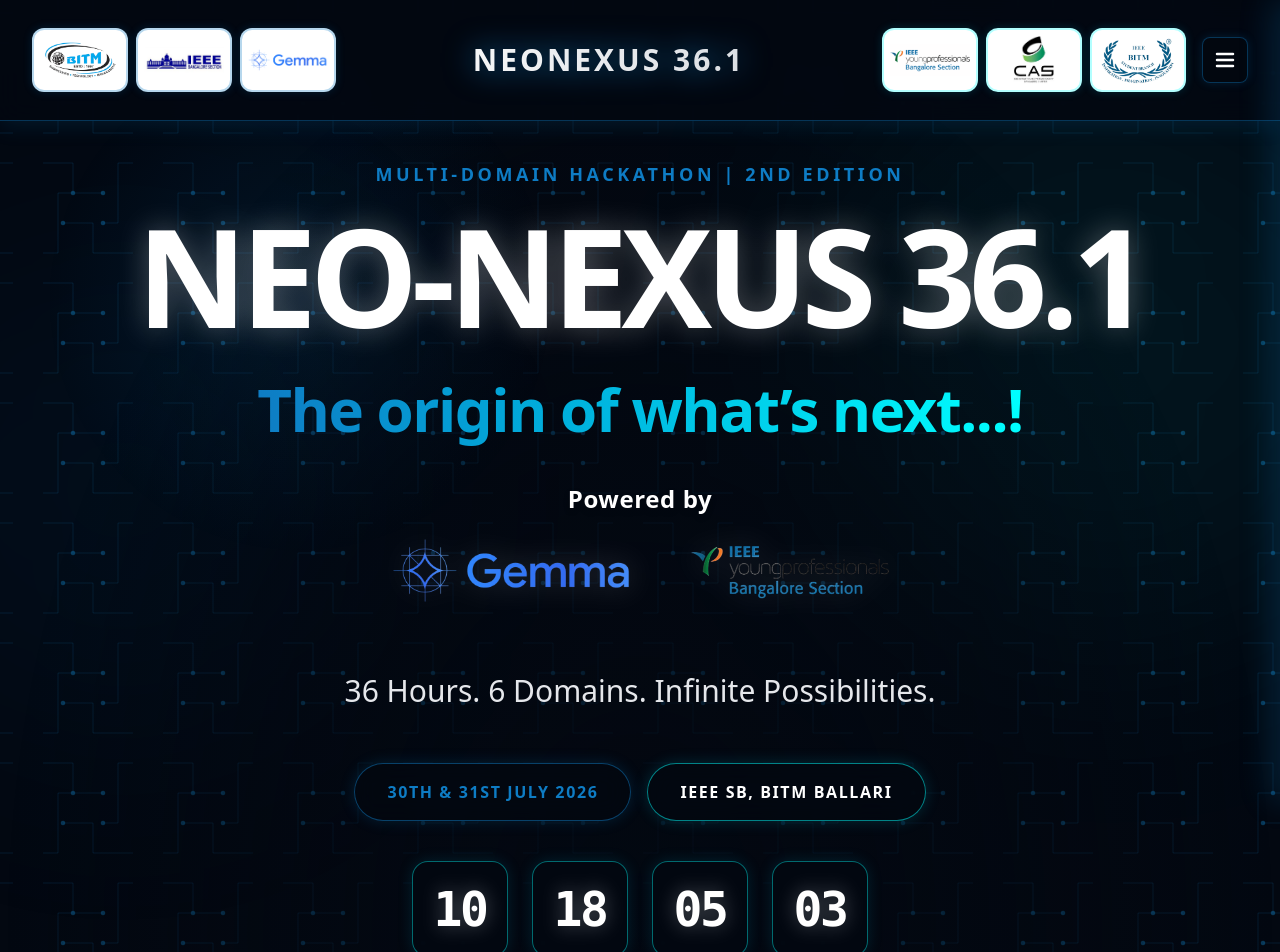
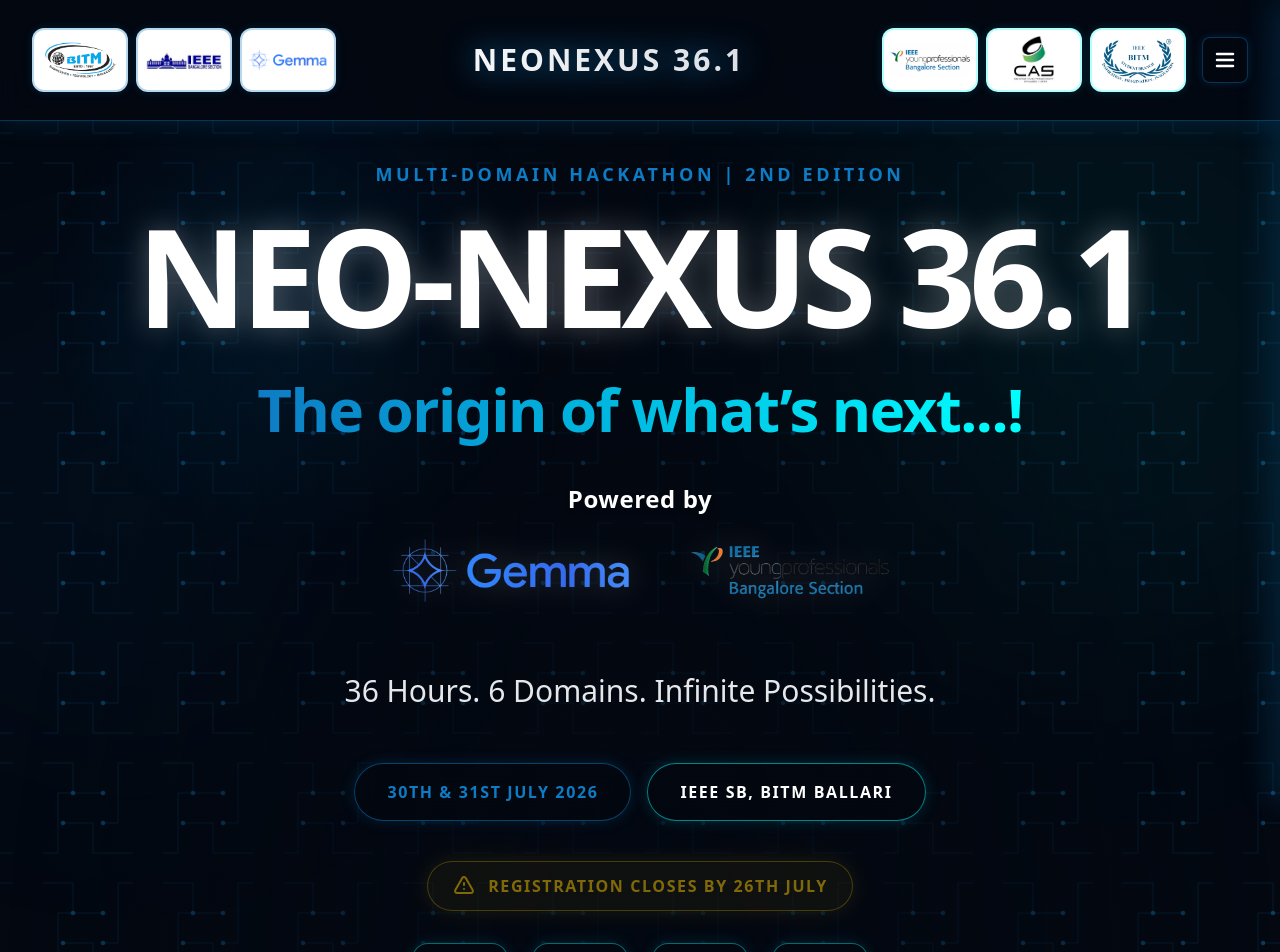
Before and after one commit to Sharanx77/neo-nexus-36.1, a Next.js app: page / in a window 1280 px wide. Shown: the top 952 px of the page. Built offline with nearby package versions, Linux system fonts and the light colour scheme.

Commit message:
Update Hero.tsx

```diff
--- a/components/Hero.tsx
+++ b/components/Hero.tsx
@@ -53,6 +53,18 @@
           </div>
         </div>
 
+        {/* NEW REGISTRATION ALERT */}
+        <div className="mb-8 flex justify-center px-4">
+          <div className="inline-flex items-center gap-2 md:gap-3 bg-yellow-400/10 border border-yellow-400/50 px-6 py-3 rounded-full shadow-[0_0_20px_rgba(250,204,21,0.2)] animate-pulse">
+            <svg className="w-5 h-5 md:w-6 md:h-6 text-yellow-400" fill="none" stroke="currentColor" viewBox="0 0 24 24">
+              <path strokeLinecap="round" strokeLinejoin="round" strokeWidth="2" d="M12 9v2m0 4h.01m-6.938 4h13.856c1.54 0 2.502-1.667 1.732-3L13.732 4c-.77-1.333-2.694-1.333-3.464 0L3.34 16c-.77 1.333.192 3 1.732 3z" />
+            </svg>
+            <span className="text-yellow-400 font-bold text-xs sm:text-sm md:text-base tracking-widest uppercase">
+              Registration closes by 26th July
+            </span>
+          </div>
+        </div>
+
         <div className="mb-12">
           <CountdownTimer />
         </div>
```
